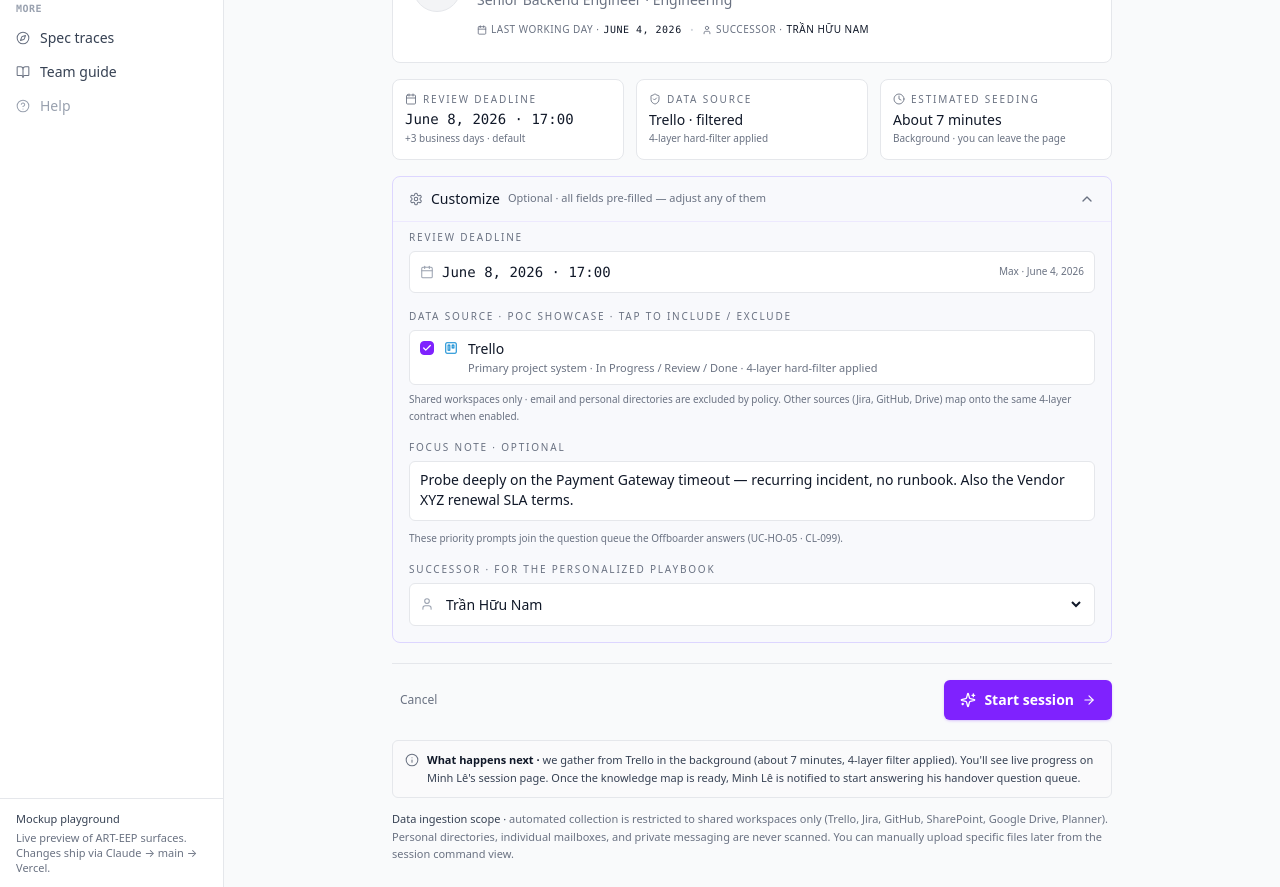
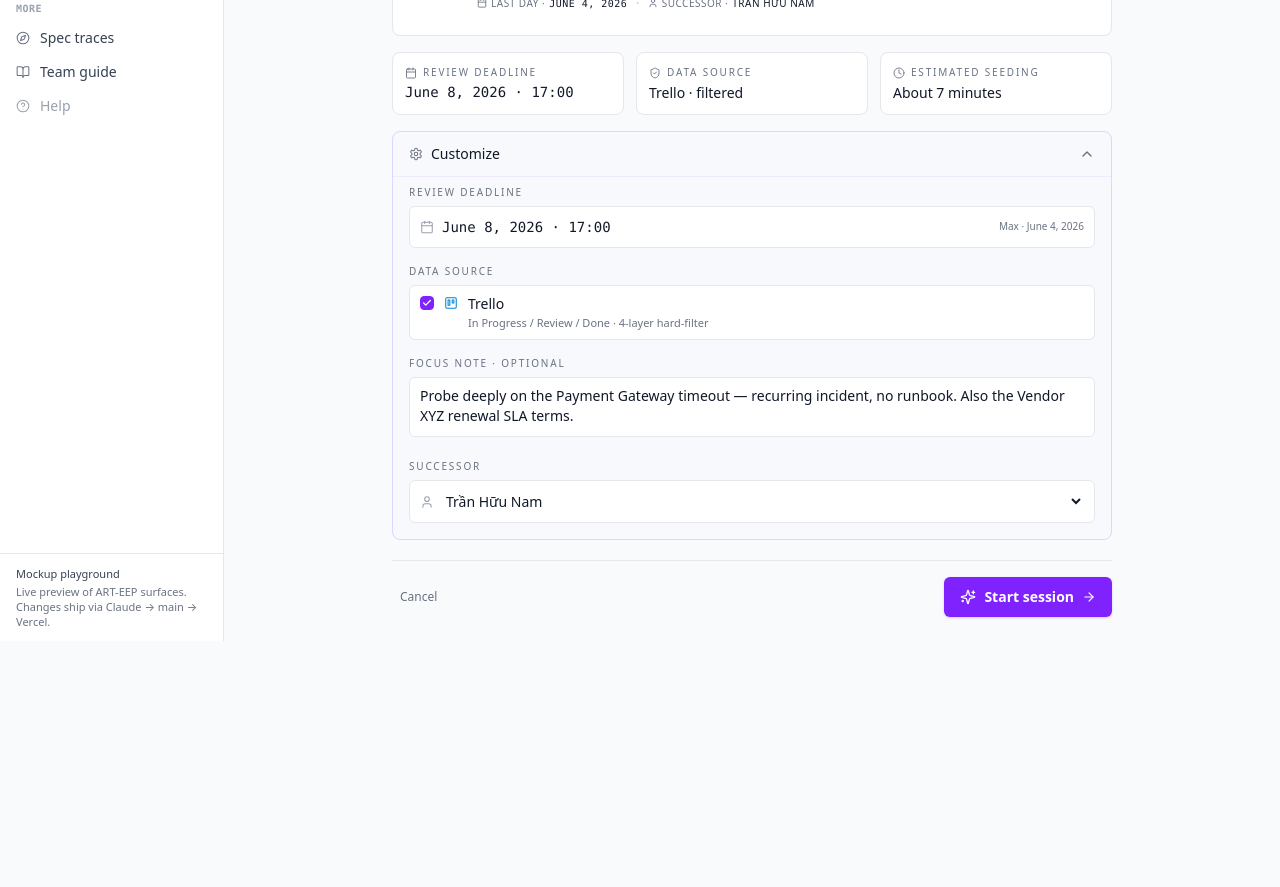
Before and after one commit to BuiDoanKhanhAnPrecioFishbone/esb-mockup, a Next.js app: page /session/new in a window 1280 px wide. Shown: the part 240-1127 px from the top of the page. After the commit the page ends 881 px from the top, so only its background shows below. Built offline with nearby package versions, Linux system fonts and the light colour scheme.

Commit message:
feat(quick-initiate): apply CL-107 minimal-text rule — strip explainer prose to labels+values; keep all fields shown/pre-filled (CL-105)

```diff
--- a/components/mockups/uc-ho-01-quick-initiate.jsx
+++ b/components/mockups/uc-ho-01-quick-initiate.jsx
@@ -5,35 +5,20 @@ import Link from "next/link";
 import {
   ChevronLeft, ChevronRight, ChevronDown, ChevronUp, Check,
   Calendar, Trello, User, Sparkles, ArrowRight,
-  Info, Settings, Clock, ShieldCheck
+  Settings, Clock, ShieldCheck
 } from "lucide-react";
 
 /* ═══════════════════════════════════════════════════════════════════
    UC-HO-01 · Quick Initiate — streamlined session creation
 
-   Principle: HR sync already knows everything needed. The manager
-   confirms, then starts. Defaults are good 95% of the time.
-
-   Field principle (CL-105): no field is hidden or disabled. The
-   Customize panel is shown by default — every option is visible,
-   selectable, and pre-filled with the happy-path value.
-
-   POC data source (CL-091): Trello is the demonstrated source, with
-   the 4-Layer Hard-Filter applied as a source-agnostic ingestion
-   contract. Email and personal directories are never scanned.
-
-   Capture mechanism (CL-098/CL-099): voice interview deferred to
-   Phase 2 — the Offboarder answers an async question queue + uploads
-   files at their own pace.
-
-   Honors locked design rules:
-     · CL-018 sentence-shaped placeholder
-     · CL-054 violet primary · CL-055 32px buttons · CL-059 focus rings
-     · CL-060 AI-derived defaults rendered with subtle violet hint
+   CL-107 · labels + values only; explainer prose removed (no
+   destructive action on this surface, so no helper text retained).
+   CL-105 · every field shown, selectable, pre-filled to happy-path.
+   CL-091 · Trello 4-layer source. CL-099 · async question queue.
    ═══════════════════════════════════════════════════════════════════ */
 
 const FLOW = [
-  { id: "ready",     label: "Ready to start",           trigger: "Defaults from HR sync · all fields pre-filled." },
+  { id: "ready",     label: "Ready to start",            trigger: "Defaults from HR sync · all fields pre-filled." },
   { id: "customize", label: "Customize before starting", trigger: "Every field is shown and adjustable." },
 ];
 
@@ -50,7 +35,7 @@ const SCENARIO = {
   successor: "Trần Hữu Nam",
   successorOptions: ["Trần Hữu Nam", "Duy Nguyễn", "Assign later"],
   sources: [
-    { icon: Trello, name: "Trello", detail: "Primary project system · In Progress / Review / Done · 4-layer hard-filter applied", selected: true },
+    { icon: Trello, name: "Trello", detail: "In Progress / Review / Done · 4-layer hard-filter", selected: true },
   ],
   seedingEstimate: "About 7 minutes",
 };
@@ -147,8 +132,7 @@ function FooterNav({ stepIdx, step, onChange }) {
 }
 
 /* ═══════════════════════════════════════════════════════════════════
-   The quick-initiate screen
-   Customize panel shown by default — all fields visible & adjustable
+   Quick-initiate screen · Customize open by default, all fields shown
    ═══════════════════════════════════════════════════════════════════ */
 
 function QuickInitiateScreen() {
@@ -161,9 +145,6 @@ function QuickInitiateScreen() {
         <h1 className="text-2xl font-semibold text-gray-900 tracking-tight mt-1">
           Start {SCENARIO.offboarder}'s handover session
         </h1>
-        <p className="text-sm text-gray-500 mt-1 leading-relaxed">
-          Everything's pre-filled from his HR record — review or adjust any field below, then click <strong className="text-gray-900">Start session</strong>.
-        </p>
       </div>
 
       {/* Identity card */}
@@ -178,7 +159,7 @@ function QuickInitiateScreen() {
             <div className="flex items-center gap-2 mt-2 flex-wrap">
               <span className="text-[10px] uppercase tracking-wider font-medium text-gray-500 inline-flex items-center gap-1">
                 <Calendar className="w-2.5 h-2.5" />
-                Last working day · <span className="text-gray-900" style={{ fontFamily: "ui-monospace, Menlo, monospace" }}>{SCENARIO.lastDay}</span>
+                Last day · <span className="text-gray-900" style={{ fontFamily: "ui-monospace, Menlo, monospace" }}>{SCENARIO.lastDay}</span>
               </span>
               <span className="text-gray-300">·</span>
               <span className="text-[10px] uppercase tracking-wider font-medium text-gray-500 inline-flex items-center gap-1">
@@ -192,12 +173,12 @@ function QuickInitiateScreen() {
 
       {/* Pre-configured defaults grid */}
       <div className="grid grid-cols-3 gap-3 mb-4">
-        <DefaultTile icon={Calendar}    label="Review deadline"    value={SCENARIO.defaultDeadline}  detail="+3 business days · default" />
-        <DefaultTile icon={ShieldCheck} label="Data source"        value="Trello · filtered"          detail="4-layer hard-filter applied" />
-        <DefaultTile icon={Clock}       label="Estimated seeding"  value={SCENARIO.seedingEstimate}   detail="Background · you can leave the page" />
+        <DefaultTile icon={Calendar}    label="Review deadline"   value={SCENARIO.defaultDeadline} />
+        <DefaultTile icon={ShieldCheck} label="Data source"       value="Trello · filtered" />
+        <DefaultTile icon={Clock}       label="Estimated seeding" value={SCENARIO.seedingEstimate} />
       </div>
 
-      {/* Customize — shown by default · all fields visible & adjustable */}
+      {/* Customize — open by default · all fields visible & adjustable */}
       <article className={`rounded-lg border ${open ? "border-violet-200 bg-violet-50/20" : "border-gray-200 bg-white"} mb-5 transition-colors`}>
         <button
           type="button"
@@ -207,7 +188,6 @@ function QuickInitiateScreen() {
           <div className="flex items-center gap-2 min-w-0">
             <Settings className="w-3.5 h-3.5 text-gray-500 shrink-0" strokeWidth={1.75} />
             <span className="text-sm font-medium text-gray-900">Customize</span>
-            <span className="text-[11px] text-gray-500">Optional · all fields pre-filled — adjust any of them</span>
           </div>
           {open ? <ChevronUp className="w-4 h-4 text-gray-500 shrink-0" /> : <ChevronDown className="w-4 h-4 text-gray-500 shrink-0" />}
         </button>
@@ -232,23 +212,11 @@ function QuickInitiateScreen() {
           <ArrowRight className="w-3.5 h-3.5" />
         </Link>
       </div>
-
-      {/* Inline explainer footer */}
-      <article className="rounded-md border border-gray-200 bg-gray-50/40 px-3 py-2.5 mt-5 flex items-start gap-2">
-        <Info className="w-3.5 h-3.5 text-gray-500 shrink-0 mt-0.5" strokeWidth={1.75} />
-        <div className="text-[11px] text-gray-700 leading-relaxed flex-1">
-          <strong className="text-gray-900">What happens next ·</strong> we gather from Trello in the background (about 7 minutes, 4-layer filter applied). You'll see live progress on {SCENARIO.offboarder}'s session page. Once the knowledge map is ready, {SCENARIO.offboarder} is notified to start answering his handover question queue.
-        </div>
-      </article>
-
-      <p className="text-[11px] text-gray-500 mt-3 leading-relaxed">
-        <span className="text-gray-700 font-medium">Data ingestion scope ·</span> automated collection is restricted to shared workspaces only (Trello, Jira, GitHub, SharePoint, Google Drive, Planner). Personal directories, individual mailboxes, and private messaging are never scanned. You can manually upload specific files later from the session command view.
-      </p>
     </div>
   );
 }
 
-function DefaultTile({ icon: Icon, label, value, detail }) {
+function DefaultTile({ icon: Icon, label, value }) {
   return (
     <div className="rounded-lg border border-gray-200 bg-white p-3">
       <div className="flex items-center gap-1.5 mb-1">
@@ -256,7 +224,6 @@ function DefaultTile({ icon: Icon, label, value, detail }) {
         <span className="text-[10px] uppercase tracking-[0.18em] text-gray-500 font-medium">{label}</span>
       </div>
       <div className="text-sm font-medium text-gray-900 leading-tight" style={{ fontFamily: value.includes(":") || value.includes("Jun") ? "ui-monospace, Menlo, monospace" : undefined }}>{value}</div>
-      <div className="text-[10px] text-gray-500 mt-0.5 leading-relaxed">{detail}</div>
     </div>
   );
 }
@@ -286,7 +253,7 @@ function CustomizeBody() {
 
       {/* Data source (interactive toggle) */}
       <div>
-        <label className="text-[10px] uppercase tracking-[0.18em] text-gray-500 font-medium block mb-1.5">Data source · POC showcase · tap to include / exclude</label>
+        <label className="text-[10px] uppercase tracking-[0.18em] text-gray-500 font-medium block mb-1.5">Data source</label>
         <div className="space-y-1.5">
           {sources.map((s) => (
             <button
@@ -306,9 +273,6 @@ function CustomizeBody() {
             </button>
           ))}
         </div>
-        <p className="text-[10px] text-gray-500 mt-1.5 leading-relaxed">
-          Shared workspaces only · email and personal directories are excluded by policy. Other sources (Jira, GitHub, Drive) map onto the same 4-layer contract when enabled.
-        </p>
       </div>
 
       {/* Focus note */}
@@ -320,12 +284,11 @@ function CustomizeBody() {
           className="w-full min-h-[60px] px-2.5 py-2 rounded-md border border-gray-200 bg-white text-sm text-gray-900 placeholder:text-gray-400 outline-none focus:border-violet-400 focus:ring-2 focus:ring-violet-500/15 transition-colors resize-none"
           style={{ fontFamily: "inherit" }}
         />
-        <p className="text-[10px] text-gray-500 mt-1">These priority prompts join the question queue the Offboarder answers (UC-HO-05 · CL-099).</p>
       </div>
 
       {/* Successor (selectable) */}
       <div>
-        <label className="text-[10px] uppercase tracking-[0.18em] text-gray-500 font-medium block mb-1.5">Successor · for the personalized playbook</label>
+        <label className="text-[10px] uppercase tracking-[0.18em] text-gray-500 font-medium block mb-1.5">Successor</label>
         <div className="rounded-md border border-gray-200 bg-white p-2.5 flex items-center gap-2 focus-within:border-violet-400 focus-within:ring-2 focus-within:ring-violet-500/15 transition-colors">
           <User className="w-3.5 h-3.5 text-gray-400 shrink-0" strokeWidth={1.75} />
           <select
```
